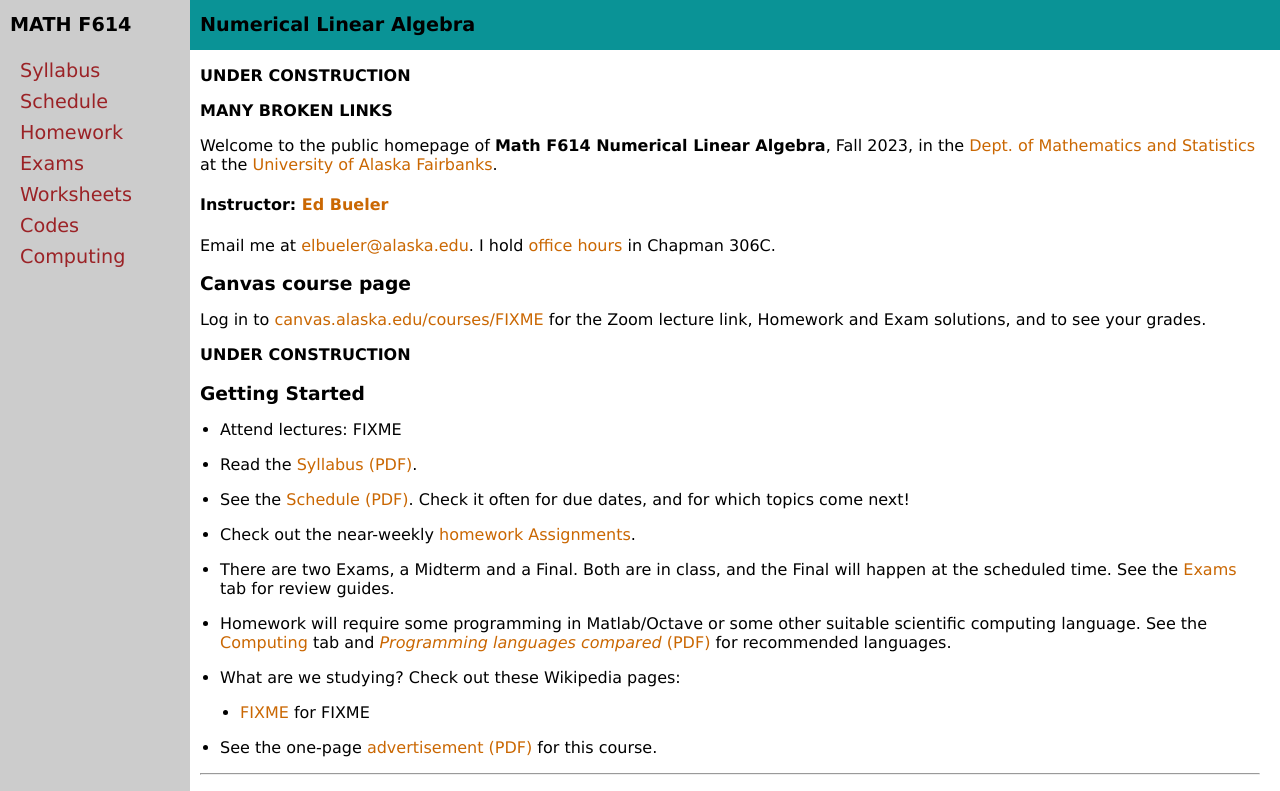
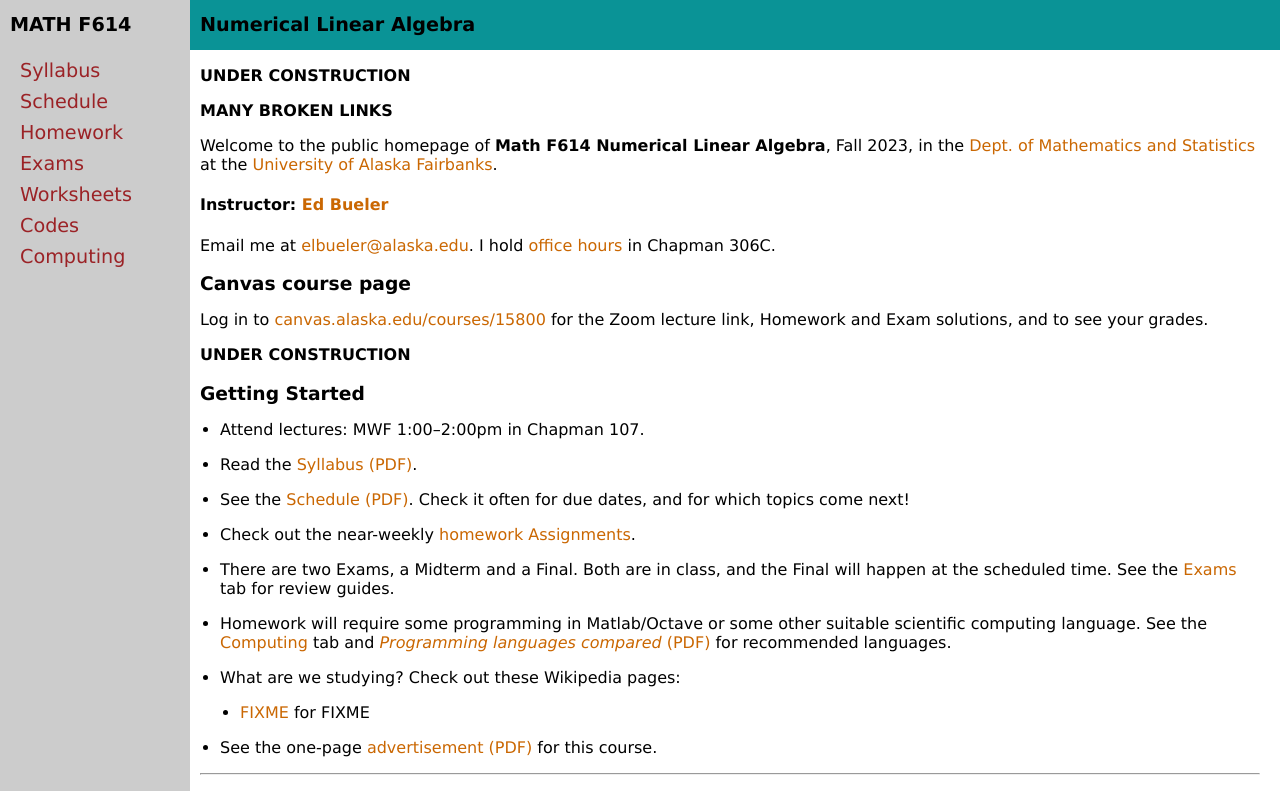
Before and after one commit to bueler/nla, a Jekyll site: the page built from index.md, in a window 1280 px wide and 1126 px high. Shown: the top 791 px of the window. Built offline with Jekyll 4.4.1, drawn with Linux system fonts in a browser that asks for light colours.

Commit message:
time and place and canvas course

```diff
--- a/index.md
+++ b/index.md
@@ -15,13 +15,13 @@ Email me at [elbueler@alaska.edu](mailto:elbueler@alaska.edu).  I hold [office h
 
 ### Canvas course page
 
-Log in to [canvas.alaska.edu/courses/FIXME](FIXME) for the Zoom lecture link, Homework and Exam solutions, and to see your grades.
+Log in to [canvas.alaska.edu/courses/15800](https://canvas.alaska.edu/courses/15800) for the Zoom lecture link, Homework and Exam solutions, and to see your grades.
 
 **UNDER CONSTRUCTION**
 
 ### Getting Started
 
-* Attend lectures: FIXME
+* Attend lectures: MWF 1:00–2:00pm in Chapman 107.
 
 * Read the [Syllabus (PDF)](assets/general/F23/syllabus.pdf).
 
```
